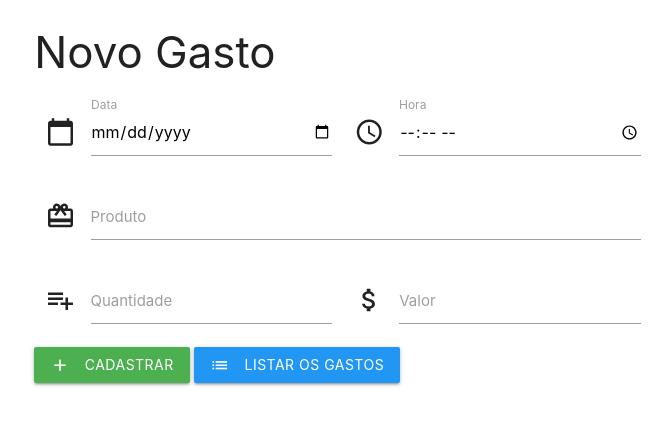
After one commit to KESFANTIN/gastos, a PHP site: page /adicionar.php in a window 1280 px wide. The commit adds this page. Shown: the top 425 px of the page, without its empty margins (297-965 px from the left). Run offline with PHP 8.4, Linux system fonts and the light colour scheme.

Commit message:
Cadastro

```diff
--- /dev/null
+++ b/adicionar.php
@@ -0,0 +1,52 @@
+<?php
+    // Header
+    include_once 'includes/header.php';
+?>
+
+<div class="row">
+    <div class="col s12 m6 push-m3">
+        <h3 class="ligth">Novo Gasto</h3>
+
+        <form action="php_action/create.php" method="POST">
+            <div class="input-field col s6">
+                <i class="material-icons prefix">calendar_today</i>
+                <input type="date" name="dia" id="dia">
+                <label for="dia">Data</label>
+            </div>
+
+            <div class="input-field col s6">
+                <i class="material-icons prefix">access_time</i>
+                <input type="time" name="hora" id="hora">
+                <label for="hora">Hora</label>
+            </div>
+
+            <div class="input-field col s12">
+                <i class="material-icons prefix">redeem</i>
+                <input type="text" name="produto" id="produto">
+                <label for="produto">Produto</label>
+            </div>
+
+            <div class="input-field col s6">
+                <i class="material-icons prefix">playlist_add</i>
+                <input type="number" name="quantidade" id="quantidade">
+                <label for="quantidade">Quantidade</label>
+            </div>
+
+            <div class="input-field col s6">
+                <i class="material-icons prefix">attach_money</i>
+                <input type="number" name="valor" id="valor">
+                <label for="valor">Valor</label>
+            </div>
+
+            <button type="submit" name="btn-cadastrar" class="btn green"><i class="material-icons left">add</i>Cadastrar</button>
+            <a class="btn blue" href="index.php"><i class="material-icons left">list</i>Listar os Gastos</a>
+        </form>
+
+    </div>
+</div>
+
+
+<?php
+    // Footer
+    include_once 'includes/footer.php';
+?>
--- a/includes/css/compressed/main.min.css
+++ b/includes/css/compressed/main.min.css
@@ -1 +1 @@
-p{color:red}
+/* No CSS */
--- a/includes/css/main.css
+++ b/includes/css/main.css
@@ -1,2 +1 @@
-p {
-  color: red; }
+/* No CSS */
--- a/includes/header.php
+++ b/includes/header.php
@@ -1,5 +1,5 @@
 <!DOCTYPE html>
-<html>
+<html lang="pt-BR">
 <head>
     <meta charset="utf-8"/>
 
@@ -10,11 +10,11 @@
     <!--Import materialize.css -->
     <link rel="stylesheet" href="https://cdnjs.cloudflare.com/ajax/libs/materialize/1.0.0/css/materialize.min.css">
 
-    <!--Import reset.css-->
-    <link rel="stylesheet" type="text/css" media="screen" href="css/compressed/reset.min.css" />
+    <!--Import reset.css
+    <link rel="stylesheet" type="text/css" media="screen" href="includes/css/compressed/reset.min.css" /> -->
 
-    <!--Import main.css-->
-    <link rel="stylesheet" href="css/main.css">
+    <!--Import main.css
+    <link rel="stylesheet" type="text/css" media="screen" href="includes/css/main.css"> -->
 
     <!--Let browser know website is optimized for mobile-->
     <meta name="viewport" content="width=device-width, initial-scale=1.0"/>
--- a/includes/sass/main.scss
+++ /dev/null
@@ -1,3 +0,0 @@
-p {
-    color: red;
-}
```
Also changed, not shown: index.php (+30 -2 lines), php_action/create.php (added, +20 -0 lines), php_action/db_connect.php (added, +14 -0 lines).
